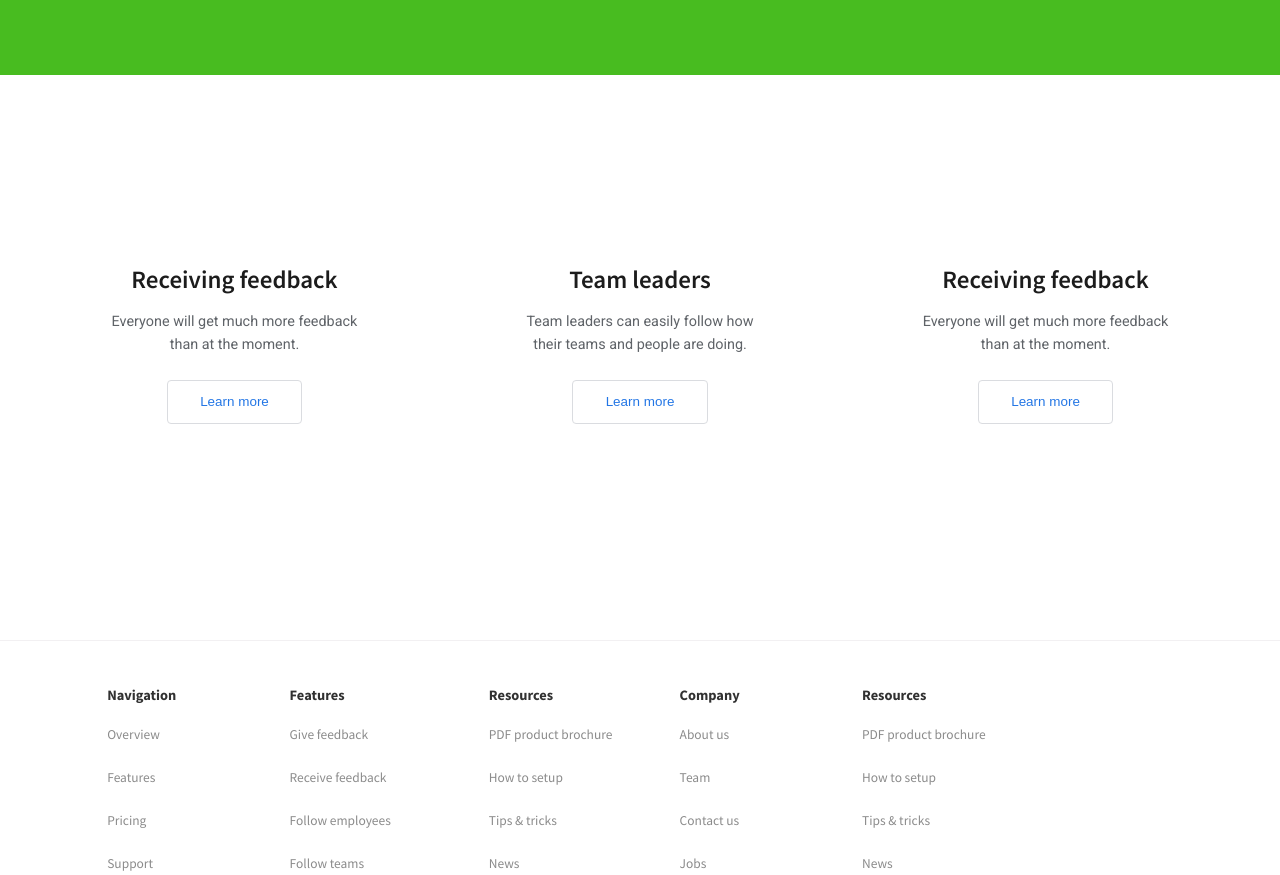
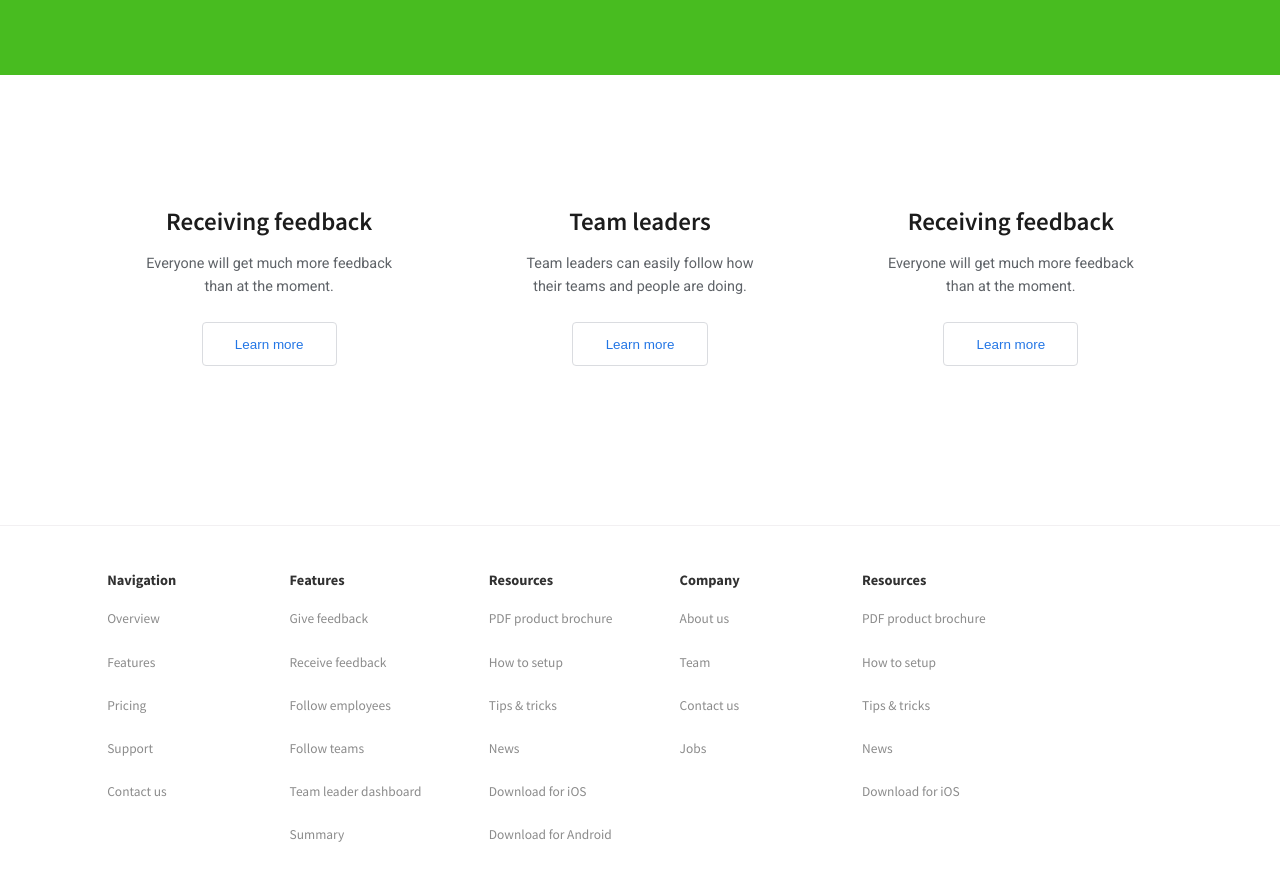
Before and after one commit to markrajk/tf-website, a plain HTML site: page features-receive.html in a window 1280 px wide. Shown: the part 2446-3321 px from the top of the page. Drawn offline with Linux system fonts and the light colour scheme.

```diff
--- a/public/scss/style.scss
+++ b/public/scss/style.scss
@@ -1221,19 +1221,28 @@
 
   // SECTION CARDS
   & .section-cards {
-    padding-top: 13rem;
-    padding-bottom: 16rem;
+    // padding-top: 13rem;
+    // padding-bottom: 16rem;
+
+    padding-top: 7rem;
+    padding-bottom: 10rem;
     display: flex;
     align-items: center;
-    justify-content: space-evenly;
+    justify-content: center;
 
     @include respond(desktop-md) {
       flex-wrap: wrap;
+      justify-content: space-evenly;
     }
 
     &-card {
       margin: 5%;
       text-align: center;
+
+      @include respond(desktop-md) {
+        flex-wrap: wrap;
+        justify-content: space-evenly;
+      }
 
       &-title {
         margin-bottom: 1.4rem;
```
Also changed, not shown: public/css/style.css.
